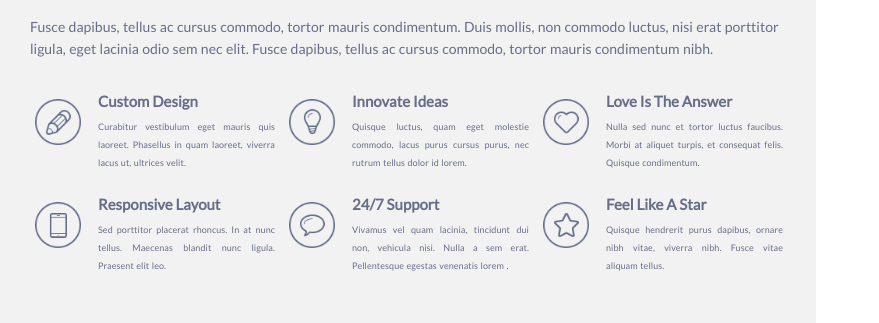
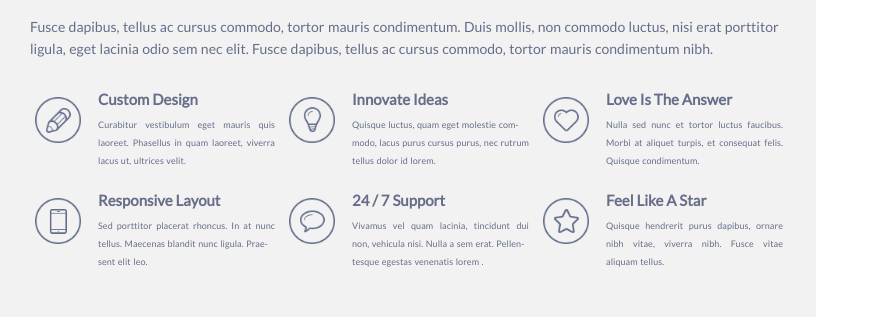
Before and after one commit to Maxvvellh0use/singolo, a website: page singolo1.html in a window 1280 px wide. Shown: the part 633-956 px from the top of the page, without its empty margins (0-879 px from the left). Drawn offline with nearby package versions, Linux system fonts and the light colour scheme.

Commit message:
fix: change services section

```diff
--- a/singolo1.css
+++ b/singolo1.css
@@ -175,7 +175,7 @@ h2 {
 .services {
     color: rgb(102,109,137);
     background: rgb(242,242,242);
-    height: 400px;
+    height: 394px;
 }
 
 .services-header {
@@ -216,7 +216,7 @@ h2 {
     display: flex;
     width: 240px;
     margin-left: 14px;
-    margin-top: -10px;
+    margin-top: -12px;
 }
 
 .services-text-block {
@@ -251,3 +251,8 @@ h2 {
 .icons img {
     width: 46px;
 }
+
+.services-bottom {
+    height: 6px;
+    background: white;
+}
--- a/singolo1.html
+++ b/singolo1.html
@@ -71,8 +71,8 @@
                             </div>
                             <div class="services-text-block">
                                 <h4>Innovate Ideas</h4>
-                                <p class="services-all-text">Quisque luctus, quam eget molestie commodo,
-                                    lacus purus cursus purus, nec rutrum tellus dolor id lorem.</p>
+                                <p class="services-all-text">Quisque luctus, quam eget molestie com-<br>
+                                    modo, lacus purus cursus purus, nec rutrum tellus dolor id lorem.</p>
                             </div>
                         </div>
                         <div class="services-interior">
@@ -90,16 +90,18 @@
                             <div class="services-text-block">
                                 <h4>Responsive Layout</h4>
                                 <p class="services-all-text">Sed porttitor placerat rhoncus. In at
-                                    nunc tellus. Maecenas blandit nunc ligula. Praesent elit leo.</p>
+                                    nunc tellus. Maecenas blandit nunc ligula. Prae-<br>
+                                    sent elit leo.</p>
                             </div>
                         </div>
                         <div class="services-interior">
                             <div class="icons"><img src="assets/icons/dialog.png" alt="icon">
                             </div>
                             <div class="services-text-block">
-                                <h4>24/7 Support</h4>
+                                <h4>24 / 7 Support</h4>
                                 <p class="services-all-text">Vivamus vel quam lacinia, tincidunt
-                                    dui non, vehicula nisi. Nulla a sem erat. Pellentesque egestas venenatis lorem .</p>
+                                    dui non, vehicula nisi. Nulla a sem erat. Pellen-<br>
+                                    tesque egestas venenatis lorem .</p>
                             </div>
                         </div>
                         <div class="services-interior">
@@ -112,7 +114,10 @@
                             </div>
                         </div>
                     </div>
+
             </div>
         </section>
+        <div class="services-bottom">
+        </div>
 </body>
 </html>
```
